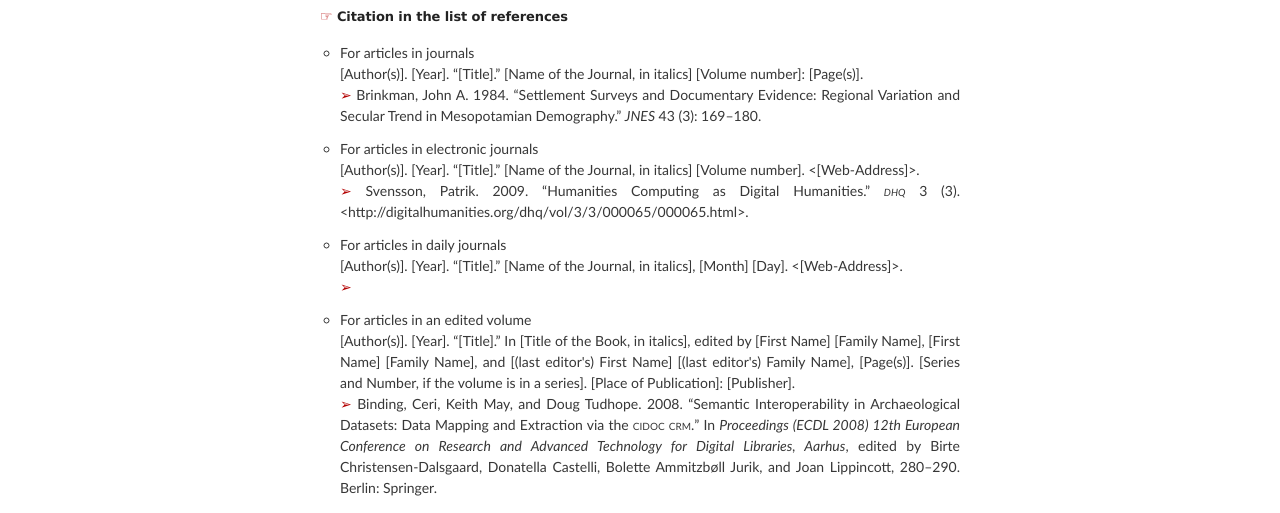
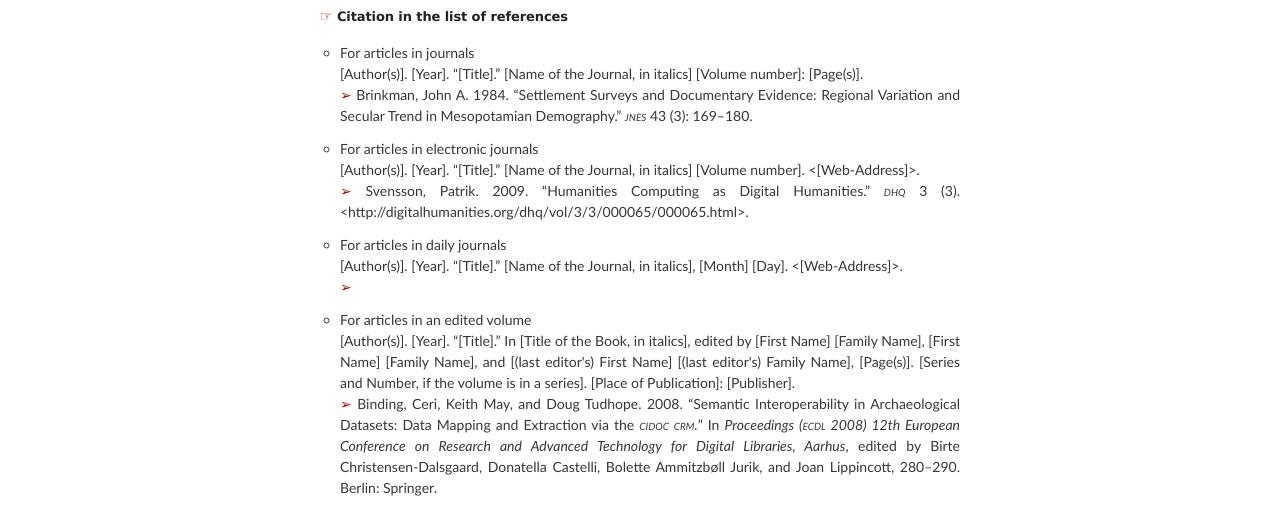
Before and after one commit to vbigot-juloux/ane-research-humanities, a Jekyll site: the page built from docs/Guidelines.md, in a window 1280 px wide. Shown: the part 243-756 px from the top of the page. Built offline with Jekyll 4.4.1, drawn with Linux system fonts in a browser that asks for light colours; the repository's description, which GitHub fills in, is left out.

Commit message:
Update Guidelines.md

```diff
--- a/docs/Guidelines.md
+++ b/docs/Guidelines.md
@@ -10,11 +10,11 @@ layout: default
 <ul style="list-style-type: circle;">
 <li style="padding-bottom: 12px; text-align: justify">For articles in journals<br />
 [Author(s)]. [Year]. “[Title].” [Name of the Journal, in italics] [Volume number]: [Page(s)].<br />
-<span style="color:#b30000; font-size: 14px;">&#x27A2;</span> Brinkman, John A. 1984. “Settlement Surveys and Documentary Evidence: Regional Variation and Secular Trend in Mesopotamian Demography.” <span style="font-variant: small-caps; font-size: 14px"><em>JNES</em></span> 43 (3): 169–180.</li>
+<span style="color:#b30000; font-size: 14px;">&#x27A2;</span> Brinkman, John A. 1984. “Settlement Surveys and Documentary Evidence: Regional Variation and Secular Trend in Mesopotamian Demography.” <span style="font-variant: small-caps; font-size: 14px; font-style: italic;">jnes</span> 43 (3): 169–180.</li>
 
 <li style="padding-bottom: 12px; text-align: justify">For articles in electronic journals<br />
 [Author(s)]. [Year]. “[Title].” [Name of the Journal, in italics] [Volume number]. <[Web-Address]>.<br />
-<span style="color:#b30000; font-size: 14px;">&#x27A2;</span> Svensson, Patrik. 2009. “Humanities Computing as Digital Humanities.” <span style="font-variant: small-caps"><em>dhq</em></span> 3 (3). <http://digitalhumanities.org/dhq/vol/3/3/000065/000065.html>.</li>
+<span style="color:#b30000; font-size: 14px;">&#x27A2;</span> Svensson, Patrik. 2009. “Humanities Computing as Digital Humanities.” <span style="font-variant: small-caps; font-size: 14px; font-style: italic;">dhq</span> 3 (3). <http://digitalhumanities.org/dhq/vol/3/3/000065/000065.html>.</li>
 
 <li style="padding-bottom: 12px; text-align: justify">For articles in daily journals<br />
 [Author(s)]. [Year]. “[Title].” [Name of the Journal, in italics], [Month] [Day]. <[Web-Address]>.<br />
@@ -22,7 +22,7 @@ layout: default
 
 <li style="padding-bottom: 12px; text-align: justify">For articles in an edited volume<br />
   [Author(s)]. [Year]. “[Title].” In [Title of the Book, in italics], edited by [First Name] [Family Name], [First Name] [Family Name], and [(last editor's) First Name] [(last editor's) Family Name], [Page(s)]. [Series and Number, if the volume is in a series]. [Place of Publication]: [Publisher].<br />
-  <span style="color:#b30000; font-size: 14px;">&#x27A2;</span> Binding, Ceri, Keith May, and Doug Tudhope. 2008. “Semantic Interoperability in Archaeological Datasets: Data Mapping and Extraction via the <span style="font-variant: small-caps; font-size: 14px">cidoc crm.</span>” In <em>Proceedings (ECDL 2008) 12th European Conference on Research and Advanced Technology for Digital Libraries, Aarhus</em>, edited by Birte Christensen-Dalsgaard, Donatella Castelli, Bolette Ammitzbøll Jurik, and Joan Lippincott, 280–290. Berlin: Springer.</li>
+  <span style="color:#b30000; font-size: 14px;">&#x27A2;</span> Binding, Ceri, Keith May, and Doug Tudhope. 2008. “Semantic Interoperability in Archaeological Datasets: Data Mapping and Extraction via the <span style="font-variant: small-caps; font-size: 14px; font-style: italic;">cidoc crm.</span>” In <em>Proceedings (<span style="font-variant: small-caps; font-size: 14px; font-style: italic;">ecdl</span> 2008) 12th European Conference on Research and Advanced Technology for Digital Libraries, Aarhus</em>, edited by Birte Christensen-Dalsgaard, Donatella Castelli, Bolette Ammitzbøll Jurik, and Joan Lippincott, 280–290. Berlin: Springer.</li>
 
 <li style="padding-bottom: 12px; text-align: justify">For monographs<br />
 [Author(s)]. [Year]. [Title of the Book, in italics]. [Series and Number, if the volume is in a series]. [Place of Publication]: [Publisher].<br />
@@ -34,7 +34,7 @@ layout: default
 
 <li style="padding-bottom: 12px; text-align: justify">For articles edited volumes<br />
 [Editor(s), here mentioned like the Authors in the monographs], eds. [Year]. [Title of the Book, in italics]. [Series and Number, if the volume is in a series]. [Place of Publication]: [Publisher].<br />
-<span style="color:#b30000; font-size: 14px;">&#x27A2;</span> Dirksen, Dieter, and Gert von Bally, eds. 1997. <em>Optical  Technologies in the Humanities: Selected Contributions to the International Conference on New Technologies in the Humanities and Fourth International Conference on Optics within Life Sciences <span style="font-variant: small-caps; font-size: 14px">OWLS</span> IV Münster, Germany, 9–13 July 1996.</em> Series of the International Society on Optics within Life Sciences 4. Berlin: Springer.</li>
+<span style="color:#b30000; font-size: 14px;">&#x27A2;</span> Dirksen, Dieter, and Gert von Bally, eds. 1997. <em>Optical  Technologies in the Humanities: Selected Contributions to the International Conference on New Technologies in the Humanities and Fourth International Conference on Optics within Life Sciences <span style="font-variant: small-caps; font-size: 14px; font-style: italic;">OWLS</span> IV Münster, Germany, 9–13 July 1996.</em> Series of the International Society on Optics within Life Sciences 4. Berlin: Springer.</li>
 
 <li style="padding-bottom: 12px; text-align: justify">For PhD-, MA- or other Dissertations<br />
 [Author]. [Year]. “[Title] (PhD/MA/... Diss., Unpublished).” [Place of defence].<br />
```
